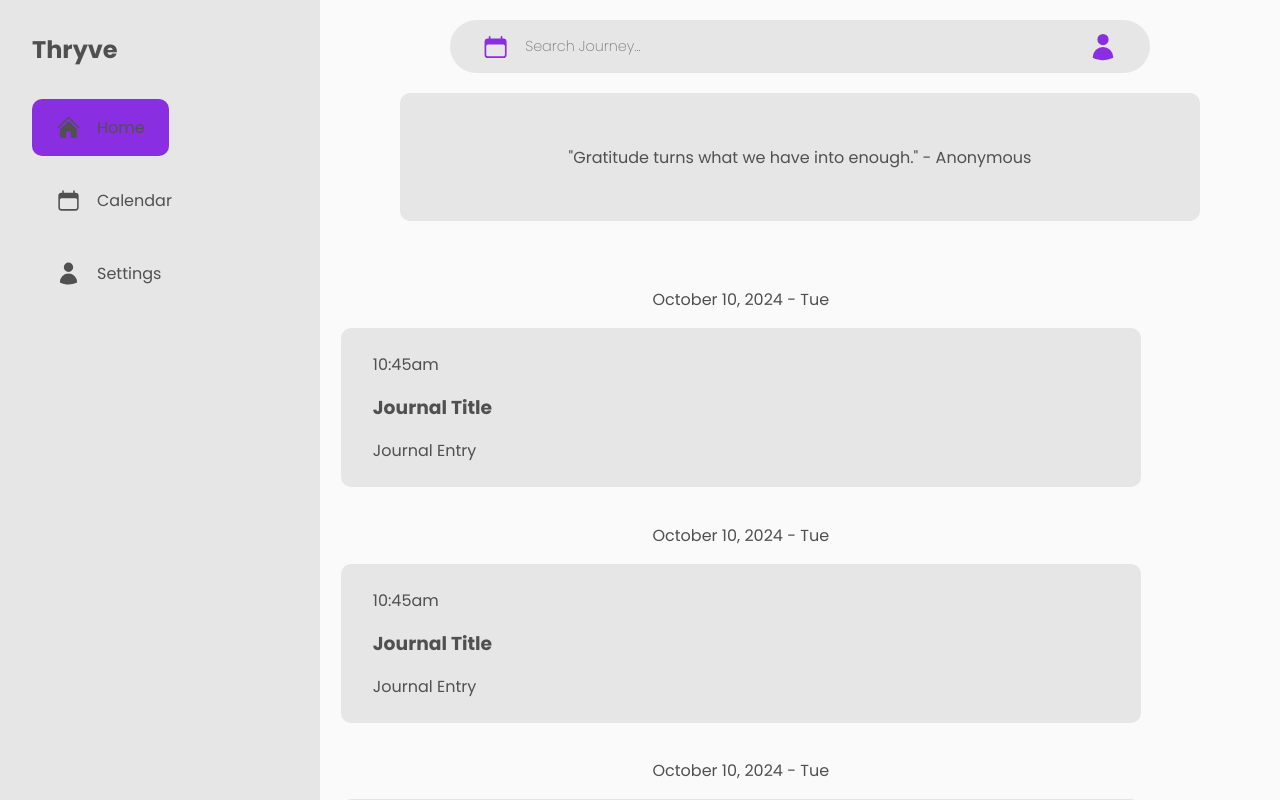
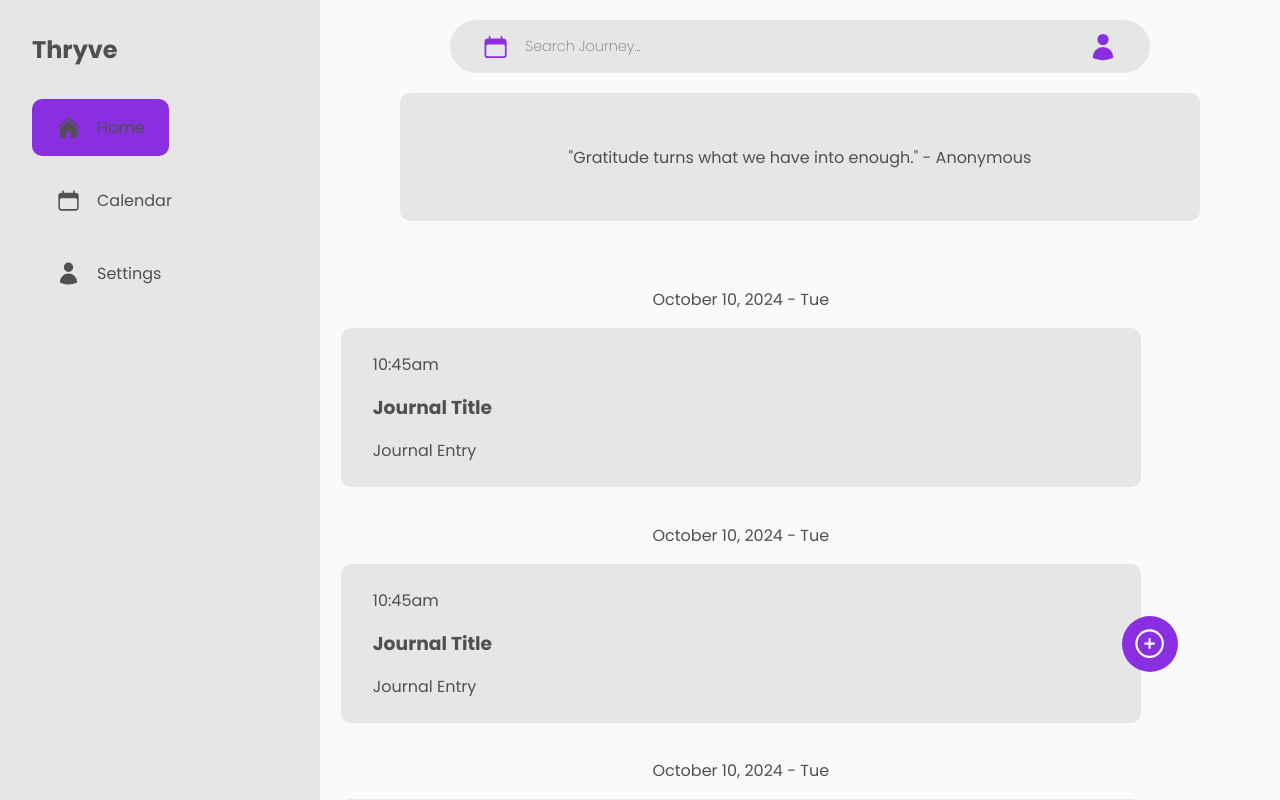
Before and after one commit to Charmingdc/Thryve, a React (Vite) app: page /home in a window 1280 px wide. Built offline with nearby package versions, Linux system fonts and the light colour scheme.

Commit message:
created an action button component to access add-journal page

```diff
--- /dev/null
+++ b/src/components/Helpers/ActionButton/ActionButtton.jsx
@@ -0,0 +1,16 @@
+import { useNavigate } from "react-router-dom";
+import { HiOutlinePlusCircle } from "react-icons/hi2";
+import './Style.css';
+
+const ActionButton = () => {
+  const navigate = useNavigate();
+
+
+  return (
+    <div className='action-button' onClick={() => navigate('/add-journal')}>
+      <HiOutlinePlusCircle className='icon' />
+    </div>
+  )
+}
+
+export default ActionButton
--- /dev/null
+++ b/src/components/Helpers/ActionButton/Style.css
@@ -0,0 +1,19 @@
+.action-button {
+  width: 3.5rem;
+  height: 3.5rem;
+  position: fixed;
+  bottom: 16dvh;
+  right: 8dvw;
+  display: flex;
+  align-items: center;
+  justify-content: center;
+  color: rgb(255, 255, 255);
+  background-color: var(--primary-color);
+  border-radius: 50%;
+}
+
+.action-button .icon {
+  width: 2.2rem;
+  height: 2.2rem;
+  fill: none;
+}
--- /dev/null
+++ b/src/components/Helpers/ActionButton/index.js
@@ -0,0 +1,3 @@
+import ActionButton from './ActionButtton';
+
+export default ActionButton
--- a/src/pages/ErrorPage/ErrorPage.css
+++ b/src/pages/ErrorPage/ErrorPage.css
@@ -14,7 +14,7 @@
   margin-bottom: 4rem;
 }
 
-.error-div a {
+.error-div button {
   width: 10rem;
   height: 3.6rem;
   display: flex;
--- a/src/pages/ErrorPage/ErrorPage.jsx
+++ b/src/pages/ErrorPage/ErrorPage.jsx
@@ -1,9 +1,11 @@
-import { Link } from 'react-router-dom';
+import { useNavigate } from 'react-router-dom';
 import PageNotFoundImg from '../../assets/illustrations/page-not-found.png';
 import './ErrorPage.css';
 
 
 const ErrorPage = () => {
+  const navigate = useNavigate();
+
   return (
     <>
      <div className='error-div'>
@@ -11,9 +13,9 @@ const ErrorPage = () => {
        src={PageNotFoundImg}
        alt='404 error, page not found'/>
 
-       <Link to='/'>
+       <button onClick={() => navigate(-1)}>
          Go back
-       </Link>
+       </button>
      </div>
     </>
   )
--- a/src/pages/HomePage/HomePage.jsx
+++ b/src/pages/HomePage/HomePage.jsx
@@ -1,5 +1,6 @@
 import SideBar from "../../components/Helpers/SideBar";
 import BottomNav from "../../components/Helpers/BottomNav";
+import ActionButton from '../../components/Helpers/ActionButton';
 import JournalsContainer from "../../components/HomePage/Journals/JournalsContainer";
 import SearchBar from "../../components/HomePage/SearchBar/SearchBar";
 import "./HomePage.css";
@@ -16,7 +17,7 @@ const HomePage = () => {
       </div>
     </div>
 
-
+    <ActionButton />
     <BottomNav currentPage="home" />
    </>
   );
```
